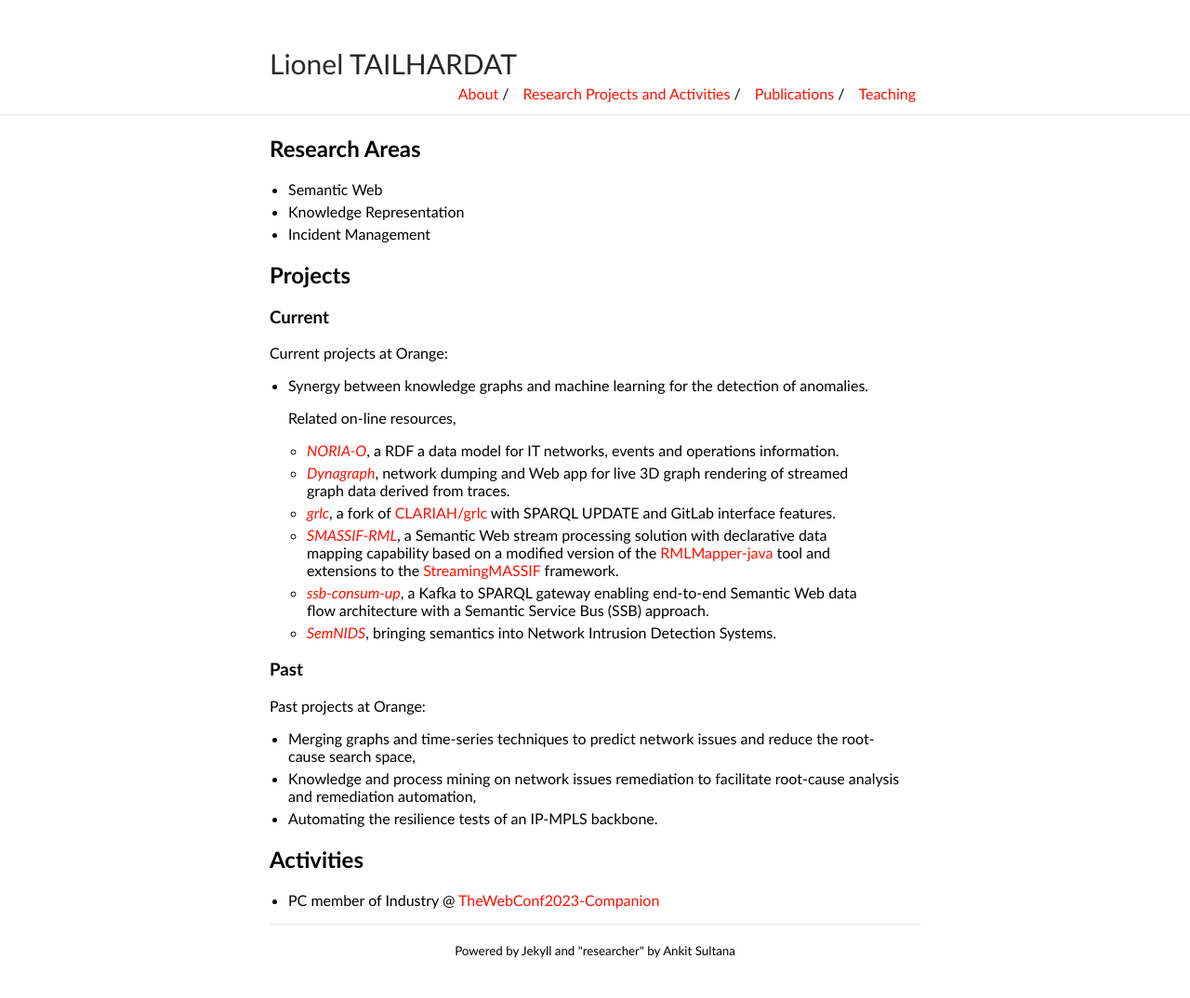
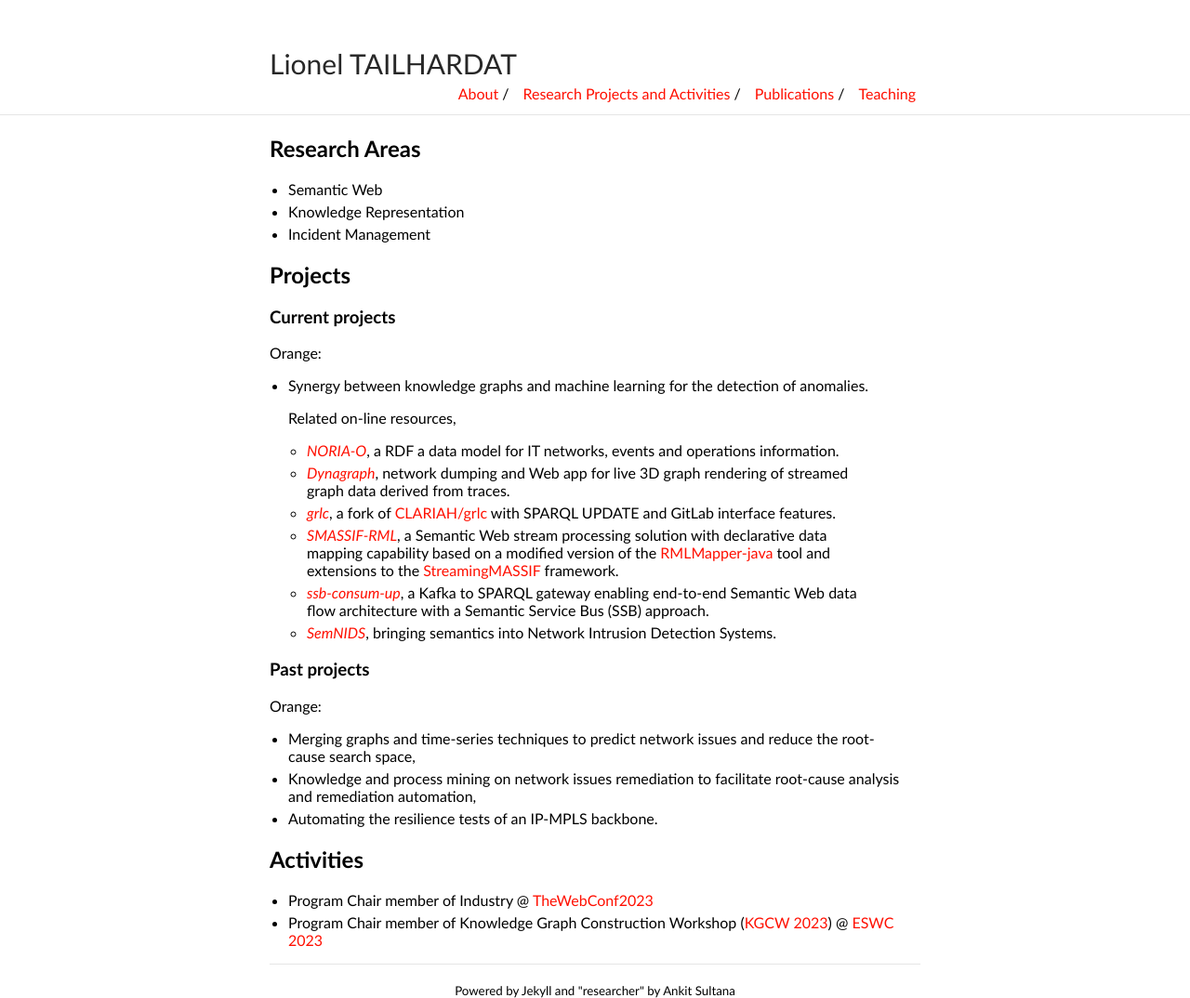
Before and after one commit to GenEars/GenEars.github.io, a Jekyll site: the page built from research.md, in a window 1280 px wide. Shown: the whole page at 93% size. Built offline with Jekyll 4.4.1, drawn with Linux system fonts in a browser that asks for light colours; before the commit the page ends 1031 px from its top, so only the background shows below that.

Commit message:
Modified "PC" to "Program Chair" + simple headers.
Signed-off-by: Lionel TAILHARDAT <lionel.tailhardat@orange.fr>

```diff
--- a/research.md
+++ b/research.md
@@ -11,9 +11,9 @@ title: Research - Lionel TAILHARDAT
 
 ## Projects
 
-### Current
+### Current projects
 
-Current projects at Orange:
+Orange:
 
 * Synergy between knowledge graphs and machine learning for the detection of anomalies.
 
@@ -25,9 +25,9 @@ Current projects at Orange:
   * *[ssb-consum-up](https://github.com/Orange-OpenSource/ssb-consum-up)*, a Kafka to SPARQL gateway enabling end-to-end Semantic Web data flow architecture with a Semantic Service Bus (SSB) approach.
   * *[SemNIDS](https://github.com/D2KLab/SemNIDS)*, bringing semantics into Network Intrusion Detection Systems.
 
-### Past
+### Past projects
 
-Past projects at Orange:
+Orange:
 
 * Merging graphs and time-series techniques to predict network issues and reduce the root-cause search space,
 * Knowledge and process mining on network issues remediation to facilitate root-cause analysis and remediation automation,
@@ -35,4 +35,5 @@ Past projects at Orange:
 
 ## Activities
 
-* PC member of Industry @ [TheWebConf2023-Companion](https://www2023.thewebconf.org/)
+* Program Chair member of Industry @ [TheWebConf2023](https://www2023.thewebconf.org/)
+* Program Chair member of Knowledge Graph Construction Workshop ([KGCW 2023](https://kg-construct.github.io/workshop/2023/)) @ [ESWC 2023](https://2023.eswc-conferences.org/)
```
